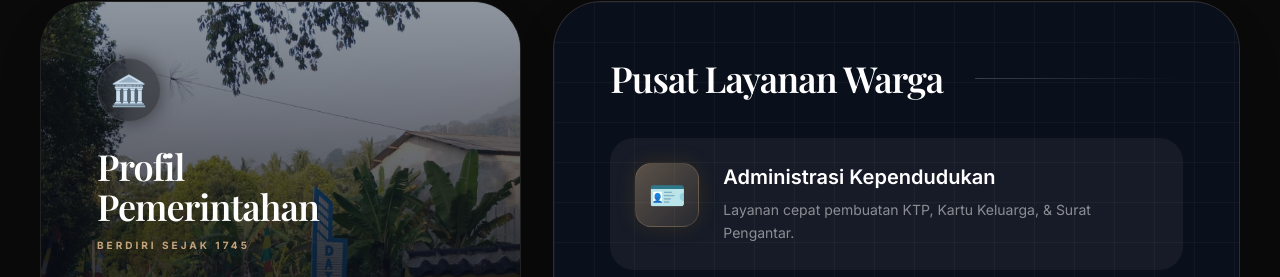
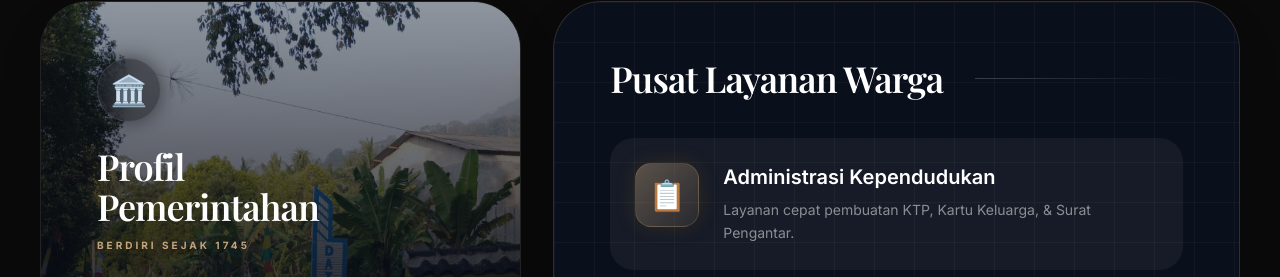
Before and after one commit to anndaanhr/websitesumurkumbang, a Next.js app: page / in a window 1280 px wide. Shown: the part 3175-3452 px from the top of the page. Built offline with nearby package versions, Linux system fonts and the light colour scheme.

Commit message:
style: replace misleading ID card emoji with clipboard

```diff
--- a/src/app/page.js
+++ b/src/app/page.js
@@ -218,7 +218,7 @@ export default function Home() {
 
                   <div className="flex-1 space-y-4 md:space-y-6 flex flex-col justify-center">
                     <div className="flex flex-col md:flex-row items-center md:items-start gap-4 md:gap-6 p-5 md:p-6 rounded-2xl md:rounded-3xl bg-white/5 hover:bg-white/10 transition-all border border-transparent hover:border-white/10 group/card">
-                      <div className="w-14 h-14 md:w-16 md:h-16 rounded-2xl bg-gradient-to-br from-accent/40 to-accent/10 flex items-center justify-center text-2xl md:text-3xl border border-accent/20 shadow-[0_0_20px_rgba(202,138,4,0.15)] group-hover/card:scale-110 transition-transform shrink-0">🪪</div>
+                      <div className="w-14 h-14 md:w-16 md:h-16 rounded-2xl bg-gradient-to-br from-accent/40 to-accent/10 flex items-center justify-center text-2xl md:text-3xl border border-accent/20 shadow-[0_0_20px_rgba(202,138,4,0.15)] group-hover/card:scale-110 transition-transform shrink-0">📋</div>
                       <div>
                         <p className="font-semibold text-white text-lg md:text-xl mb-1 md:mb-2">Administrasi Kependudukan</p>
                         <p className="text-xs md:text-sm text-white/50 font-sans leading-relaxed">Layanan cepat pembuatan KTP, Kartu Keluarga, & Surat Pengantar.</p>
```
